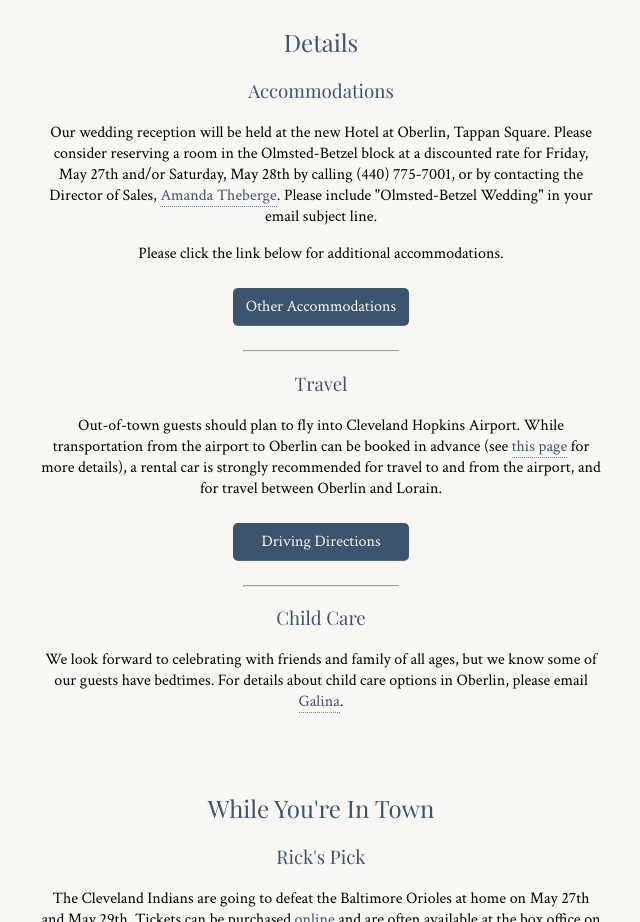
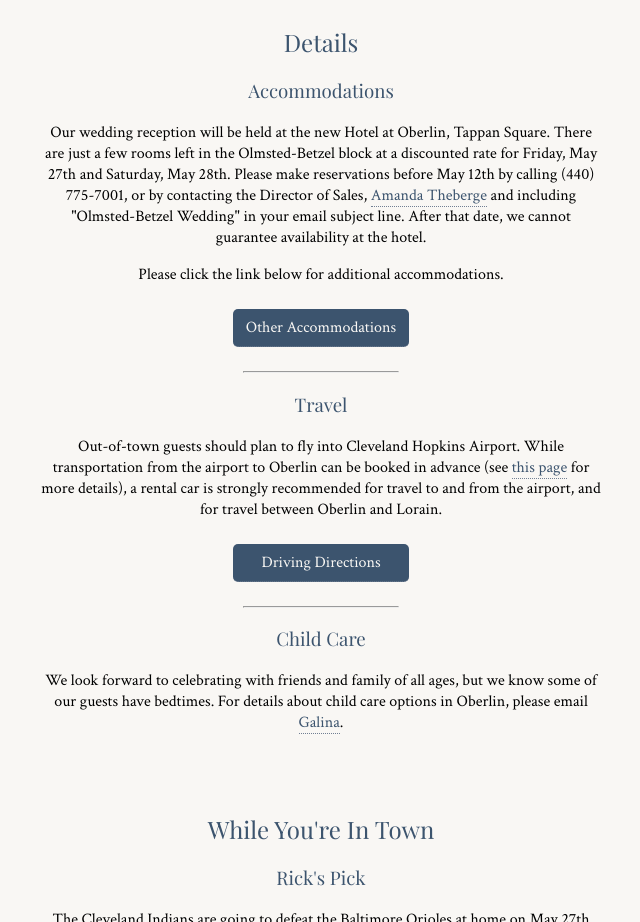
Before and after one commit to qsymmachus/rick-and-galina, a plain HTML site: page index.html in a window 1280 px wide. Shown: the part 920-1842 px from the top of the page, without its empty margins (319-959 px from the left). Drawn offline with nearby package versions, Linux system fonts and the light colour scheme; a web font is replaced by a local one.

Commit message:
Update accomodations copy

```diff
--- a/index.html
+++ b/index.html
@@ -63,10 +63,12 @@
 
         <p>
           Our wedding reception will be held at the new Hotel at Oberlin, Tappan Square.
-          Please consider reserving a room in the Olmsted-Betzel block at a discounted rate
-          for Friday, May 27th and/or Saturday, May 28th by calling (440) 775-7001, or by
-          contacting the Director of Sales, <a href="mailto:atheberge@thehotelatoberlin.com">Amanda Theberge</a>.
-          Please include "Olmsted-Betzel Wedding" in your email subject line.
+          There are just a few rooms left in the Olmsted-Betzel block at a discounted rate
+          for Friday, May 27th and Saturday, May 28th. Please make reservations before
+          May 12th by calling (440) 775-7001, or by contacting the Director of Sales,
+          <a href="mailto:atheberge@thehotelatoberlin.com">Amanda Theberge</a> and including
+          "Olmsted-Betzel Wedding" in your email subject line. After that date, we cannot
+          guarantee availability at the hotel.
         </p>
 
         <p>Please click the link below for additional accommodations.</p>
```
